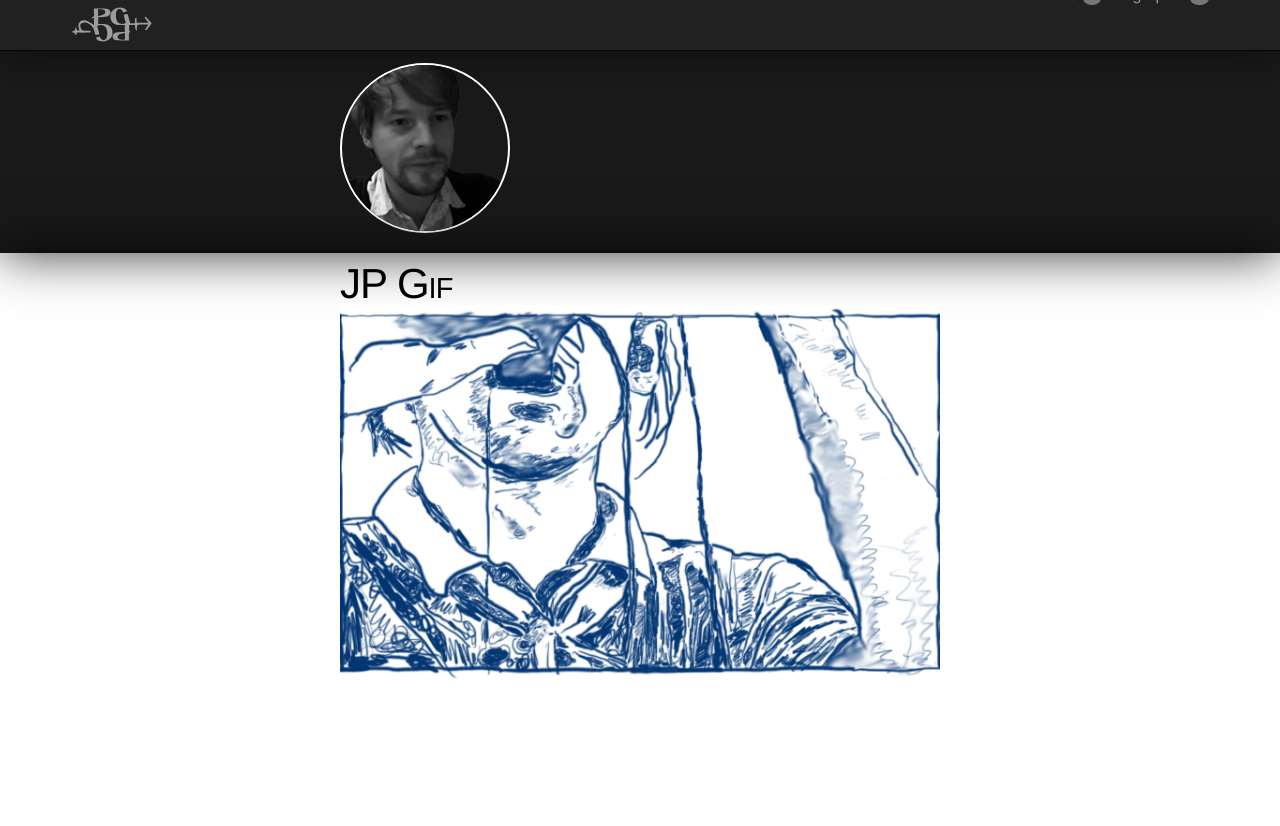
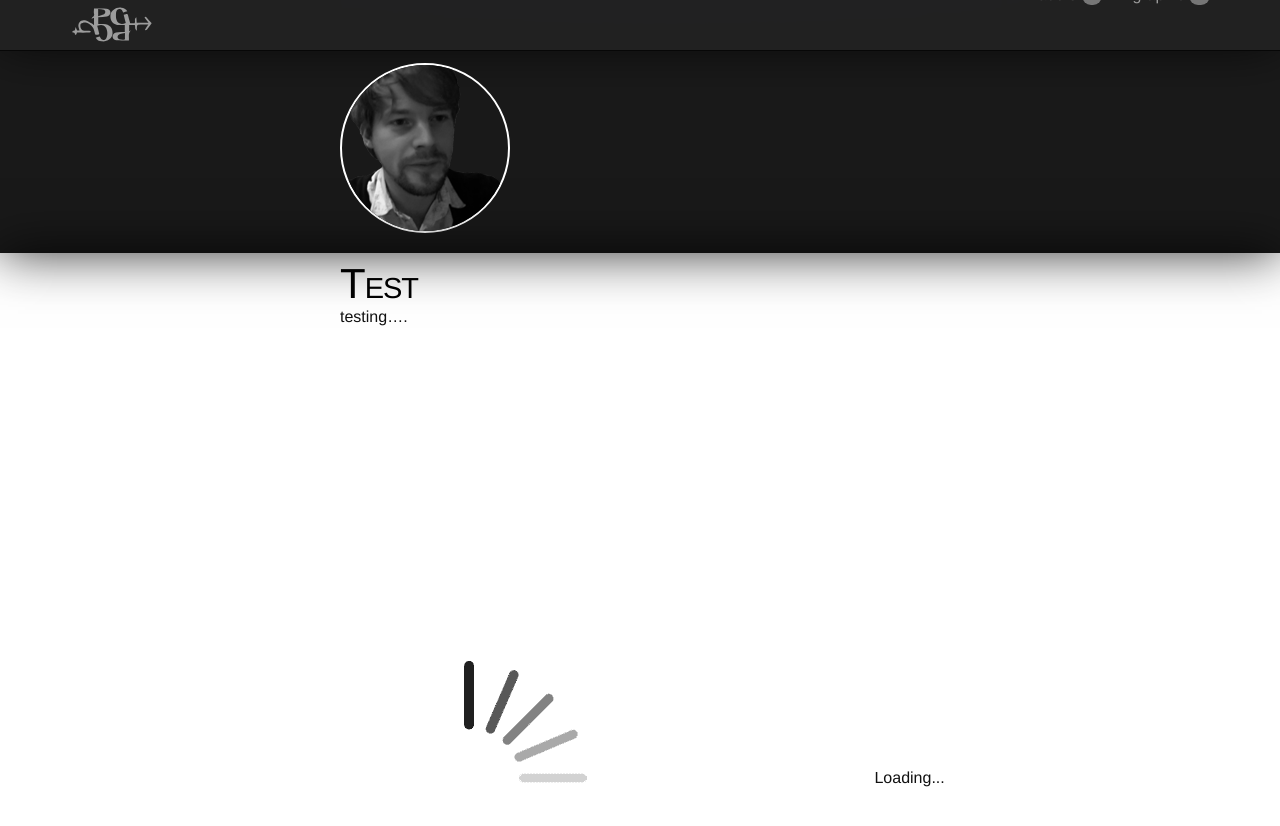
Before and after one commit to philgrayphilgray/philgrayphilgray.github.io, a Jekyll site: the page built from index.html, in a window 1280 px wide and 900 px high, scrolled down 402 px. Shown: the top 826 px of the window. Built offline with Jekyll 4.4.1, drawn with Linux system fonts in a browser that asks for light colours; the list of posts is cut into pages by our own code; comment, search, counter and statistics services are not loaded.

Commit message:
Updated 'index.html' via CloudCannon

```diff
--- a/index.html
+++ b/index.html
@@ -3,8 +3,12 @@
 ---
 <!-- This loops through the paginated posts -->
 {% for post in paginator.posts %}
-		  <header class="post-header"><h1 class="post-title small-caps"><a class="page-link" data-cms-source="/index.html" data-cms-index="1" href="/graphic/2015/03/18/jpgif.html">JP Gif</a></h1></header>
-  <article class="post-content"><p><a class="swipebox" title="JP Gif" href="/img/JPanimation.gif"><img alt="JP drinking from a goatskin bottle" class="img img-responsive" src="/img/JPanimation.gif" /> </a></p></article>
+		  <header class="post-header">
+	<a class="page-link" href="{{ post.url | prepend: site.baseurl }}"><h1 class="post-title small-caps">{{ post.title }}</h1></a>
+  </header>
+  <article class="post-content">
+    {{ post.content }}
+  </article>
 {% endfor %}
 <!-- Pagination links -->
 <div class="pagination">
```
